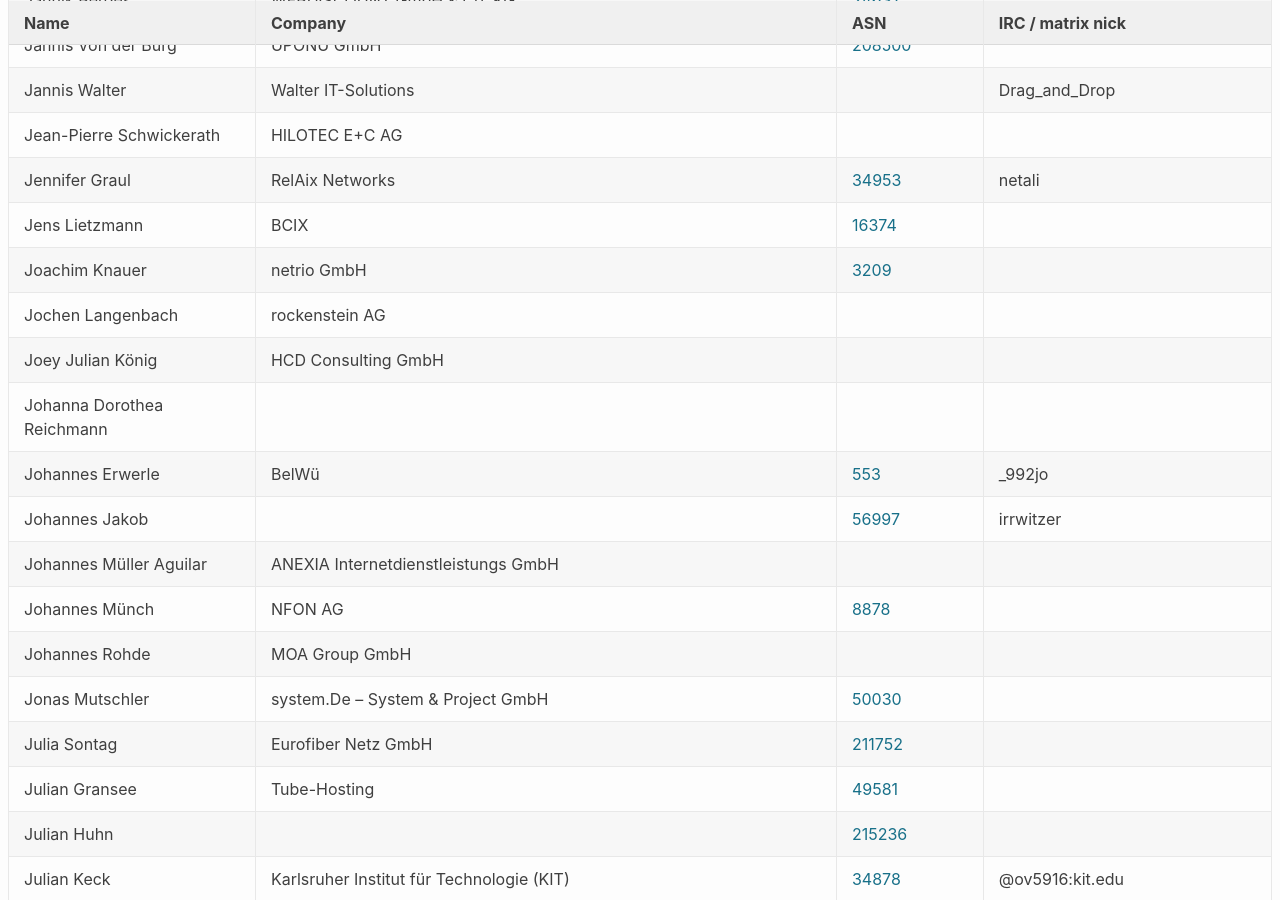
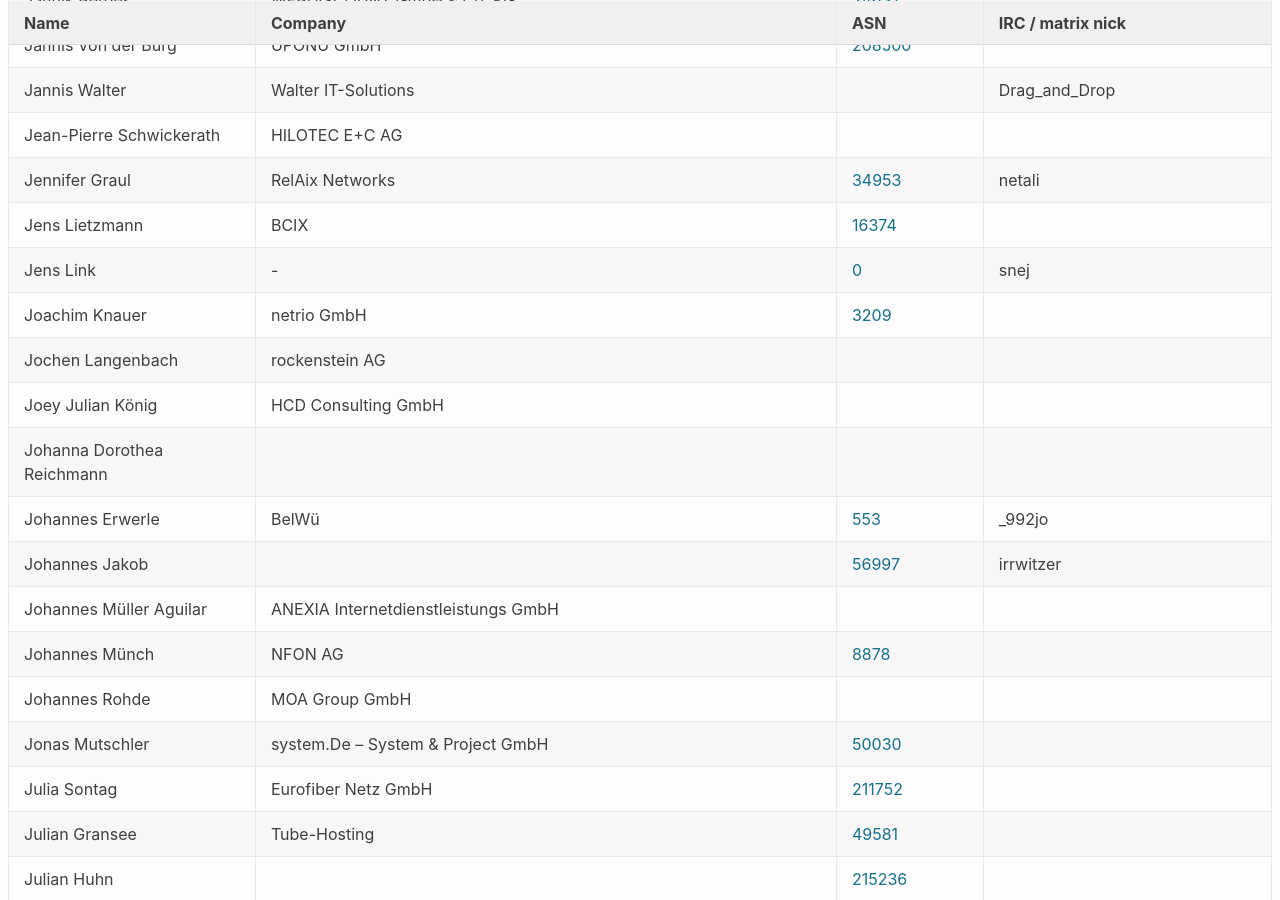
Before and after one commit to denog/pretix-attendeelist, a Jekyll site: the page built from denog16/index.markdown, in a window 1280 px wide and 900 px high, scrolled down 6862 px. Built offline with Jekyll 4.4.1, drawn with Linux system fonts in a browser that asks for light colours.

Commit message:
Latest data: Thu Oct 17 18:11:01 UTC 2024

```diff
--- a/_data/attendees_denog16_online.json
+++ b/_data/attendees_denog16_online.json
@@ -1,4 +1,10 @@
 [
+  {
+    "name": "Sina Rostami",
+    "company": null,
+    "irc": null,
+    "asn": null
+  },
   {
     "name": "Stefan Behte",
     "company": "Babiel GmbH",
--- a/_data/attendees_denog16_onsite.json
+++ b/_data/attendees_denog16_onsite.json
@@ -918,6 +918,12 @@
     "asn": "16374"
   },
   {
+    "name": "Jens Link",
+    "company": "-",
+    "irc": "snej",
+    "asn": "0"
+  },
+  {
     "name": "Joachim Knauer",
     "company": "netrio GmbH",
     "irc": null,
```
